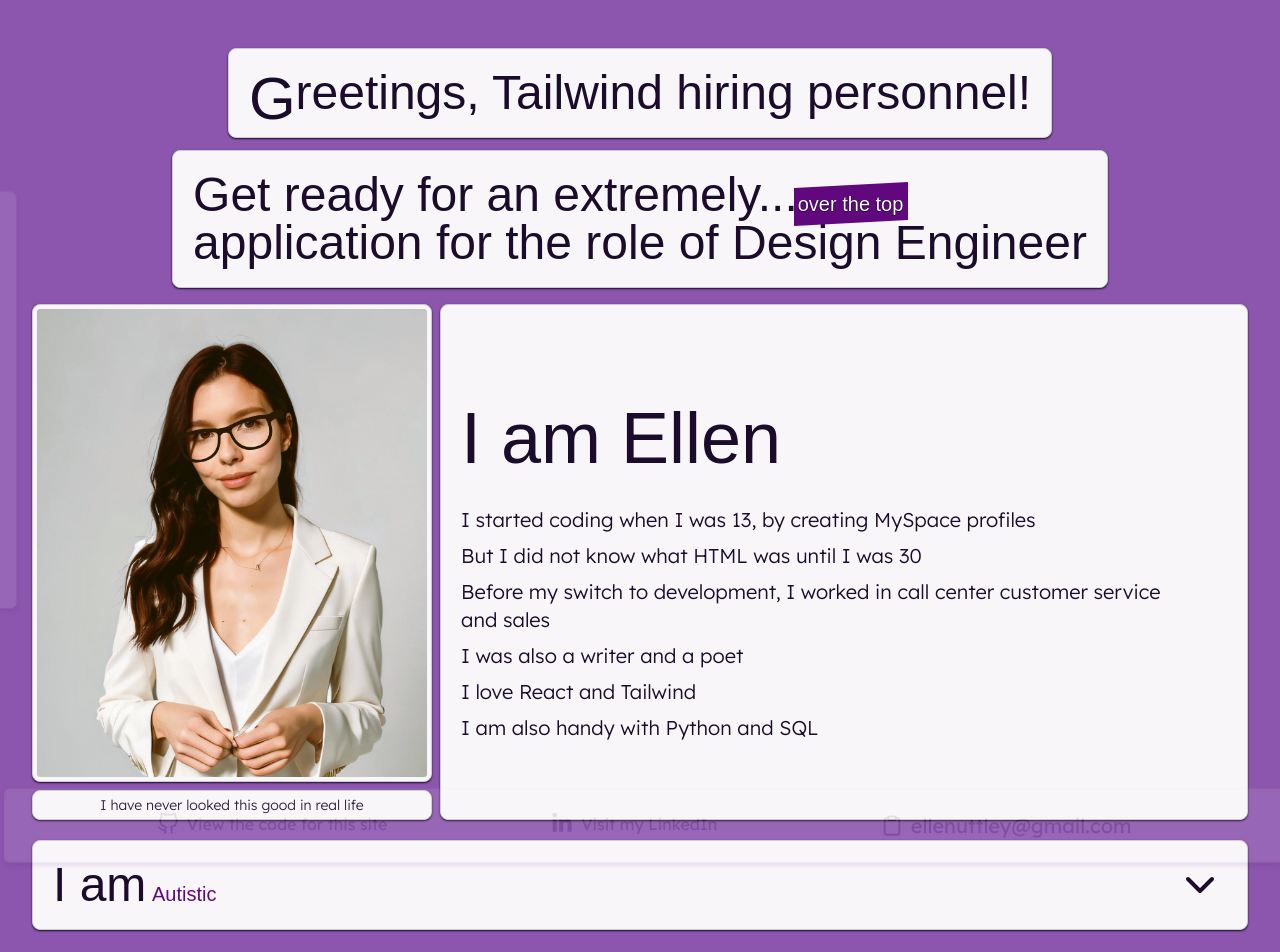
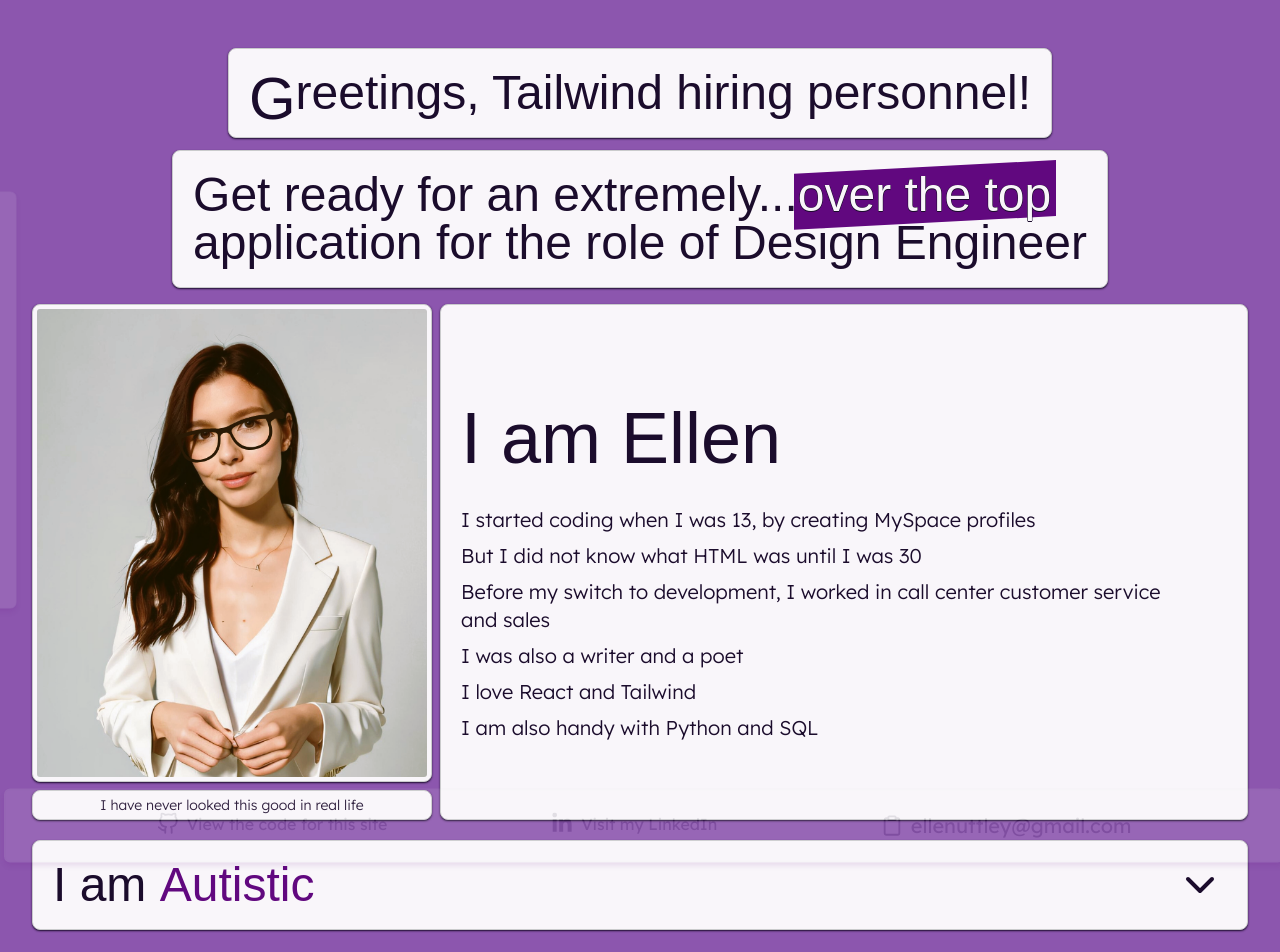
Before and after one commit to ellenuttley/aboutme, a Next.js app: page / in a window 1280 px wide. Shown: the top 952 px of the page. Built offline with nearby package versions, Linux system fonts and the light colour scheme; a web font is replaced by a local one.

Commit message:
edited text styling

```diff
--- a/src/components/HoverText.jsx
+++ b/src/components/HoverText.jsx
@@ -3,12 +3,12 @@ import React from "react";
 export const HoverTextImpressive = () => {
   return (
     <div className="*:whiteHeader group relative inline-block cursor-pointer leading-normal before:absolute before:-inset-1 before:block before:-skew-y-3 before:bg-tPrimary ">
-      <p className="whiteHeader relative inline-block whitespace-break-spaces group-hover:hidden">
+      <h2 className="whiteHeader relative inline-block whitespace-break-spaces group-hover:hidden">
         over the top
-      </p>
-      <p className="whiteHeader relative hidden whitespace-break-spaces opacity-0 group-hover:inline-block  group-hover:opacity-100">
+      </h2>
+      <h2 className="whiteHeader relative hidden whitespace-break-spaces opacity-0 group-hover:inline-block  group-hover:opacity-100">
         impressive
-      </p>
+      </h2>
     </div>
   );
 };
@@ -16,14 +16,14 @@ export const HoverTextImpressive = () => {
 export const HoverTextAutism = () => {
   return (
     <div className="*:whiteHeader  cursor-pointeroverflow-x-visible group relative inline-block leading-normal before:absolute before:block ">
-      <p className="relative inline-block  whitespace-break-spaces text-tPrimary ">
+      <span className=" relative inline-block whitespace-break-spaces text-2xl leading-loose text-tPrimary transition-transform  md:text-4xl lg:text-5xl ">
         {" "}
         Autistic
-      </p>
-      <p className="relative hidden whitespace-break-spaces  text-tTransition opacity-0 group-hover:inline-block group-hover:opacity-100">
+      </span>
+      <span className="lg:text-5xl hidden relative whitespace-break-spaces text-2xl leading-loose  text-tTransition opacity-0  transition-transform group-hover:inline-block group-hover:opacity-100 md:text-4xl">
         {" "}
         and that is a good thing
-      </p>
+      </span>
     </div>
   );
 };
```
